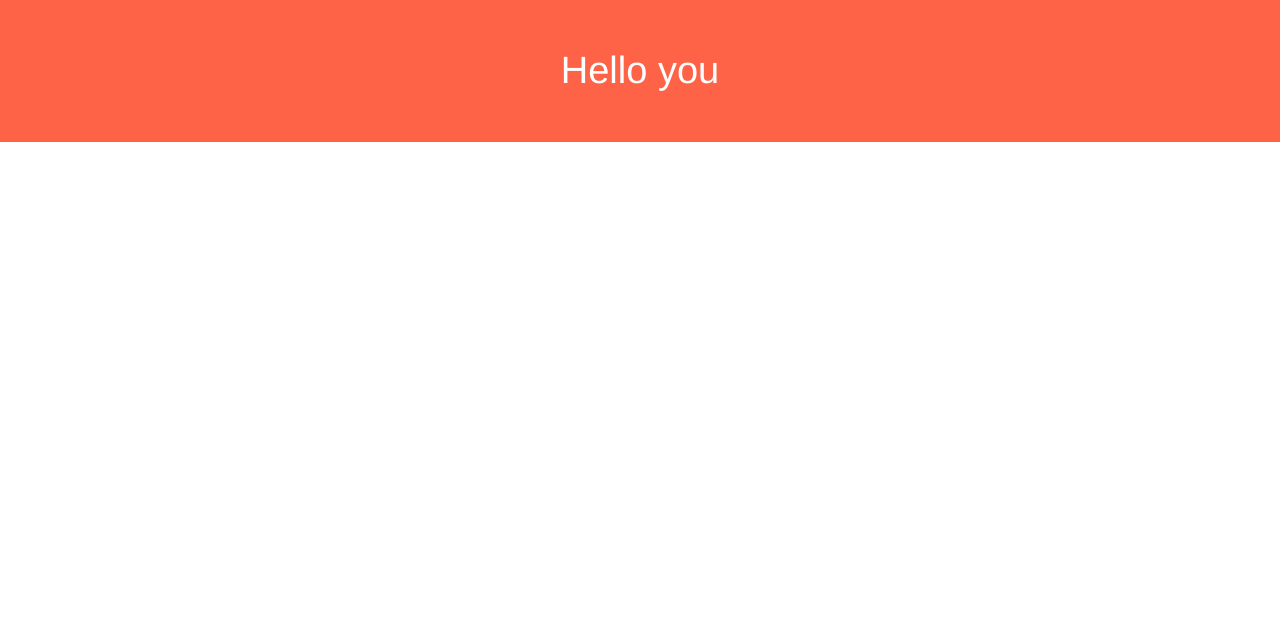
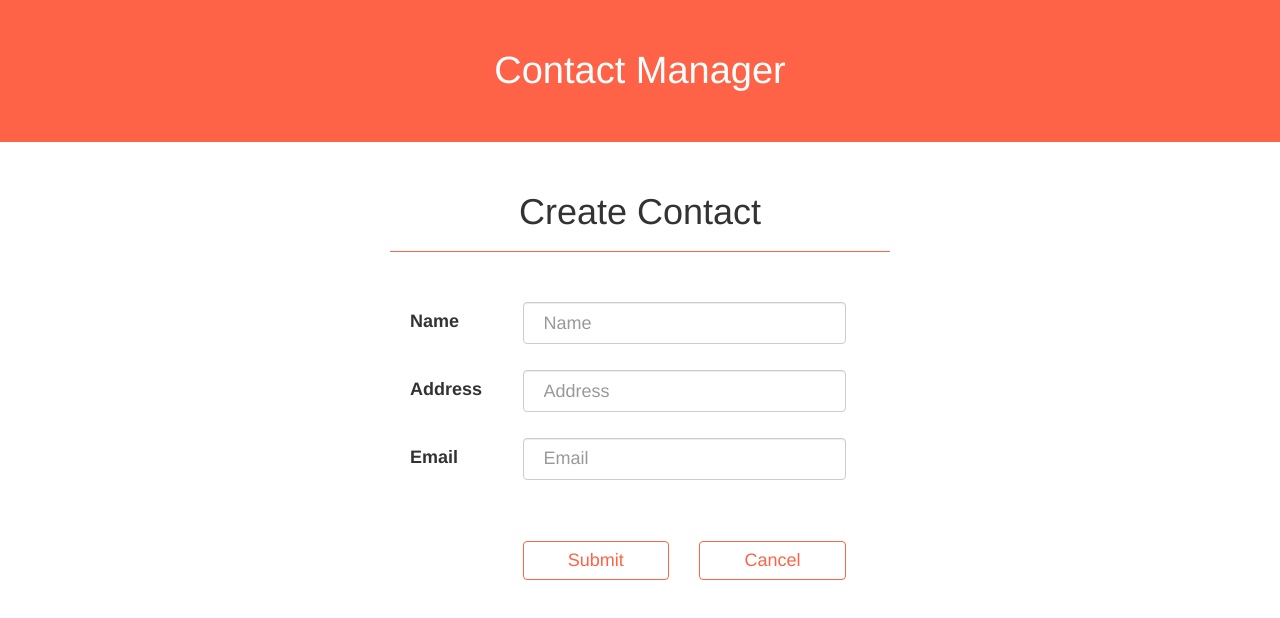
Before and after one commit to CristianCristea/contact-manager-reactjs, a React (Create React App) app: page / in a window 1280 px wide. Shown: the top 618 px of the page. Built offline with nearby package versions, Linux system fonts and the light colour scheme.

Commit message:
Add AddContact component markup

```diff
--- a/src/App.js
+++ b/src/App.js
@@ -1,9 +1,15 @@
 import React, { Component } from "react";
 import Header from "./components/Header";
+import AddContact from "./components/AddContact";
 
 class App extends Component {
   render() {
-    return <Header title="Hello you" />;
+    return (
+      <div>
+        <Header title="Contact Manager" />
+        <AddContact />
+      </div>
+    );
   }
 }
 
--- /dev/null
+++ b/src/components/AddContact.js
@@ -0,0 +1,50 @@
+import React from "react";
+import PropTypes from "prop-types";
+import { Col, FormGroup, Button } from "react-bootstrap";
+import FormInput from "./FormInput";
+
+export default function AddContact() {
+  return (
+    <aside className="add-contact-form container-form">
+      <h1 className="text-center">Create Contact</h1>
+      <form className="form-horizontal">
+        <FormInput
+          labelName="Name"
+          idName="name"
+          typeName="text"
+          requiredBool="required"
+          minLength={3}
+        />
+
+        <FormInput
+          labelName="Address"
+          idName="address"
+          typeName="text"
+          requiredBool="required"
+          minLength={10}
+        />
+
+        <FormInput
+          labelName="Email"
+          idName="email"
+          typeName="email"
+          requiredBool="required"
+          minLength={6}
+        />
+
+        <FormGroup className="mt-small">
+          <Col sm={4} smOffset={3}>
+            <Button type="submit" bsStyle="default" className="btn-block">
+              Submit
+            </Button>
+          </Col>
+          <Col sm={4}>
+            <Button type="reset" bsStyle="default" className="btn-block">
+              Cancel
+            </Button>
+          </Col>
+        </FormGroup>
+      </form>
+    </aside>
+  );
+}
--- /dev/null
+++ b/src/components/FormInput.js
@@ -0,0 +1,31 @@
+import React from "react";
+import PropTypes from "prop-types";
+import { Col, FormGroup, FormControl, ControlLabel } from "react-bootstrap";
+
+export default function FormInput({
+  labelName,
+  typeName,
+  idName,
+  requiredBool,
+  minLength
+}) {
+  return (
+    <FormGroup>
+      <Col sm={3}>
+        <ControlLabel htmlFor={idName}>
+          {labelName}
+        </ControlLabel>
+      </Col>
+      <Col sm={8}>
+        <FormControl
+          type={typeName}
+          placeholder={labelName}
+          id={idName}
+          required={requiredBool}
+          minLength="3"
+          title={`Minimum ${minLength} letters`}
+        />
+      </Col>
+    </FormGroup>
+  );
+}
--- a/src/index.css
+++ b/src/index.css
@@ -148,7 +148,6 @@ input[type=search]:focus {
 }
 .add-contact-form {
   z-index: 100;
-  display: none;
 }
 .add-contact-form h1 {
   margin-bottom: 5rem;
```
